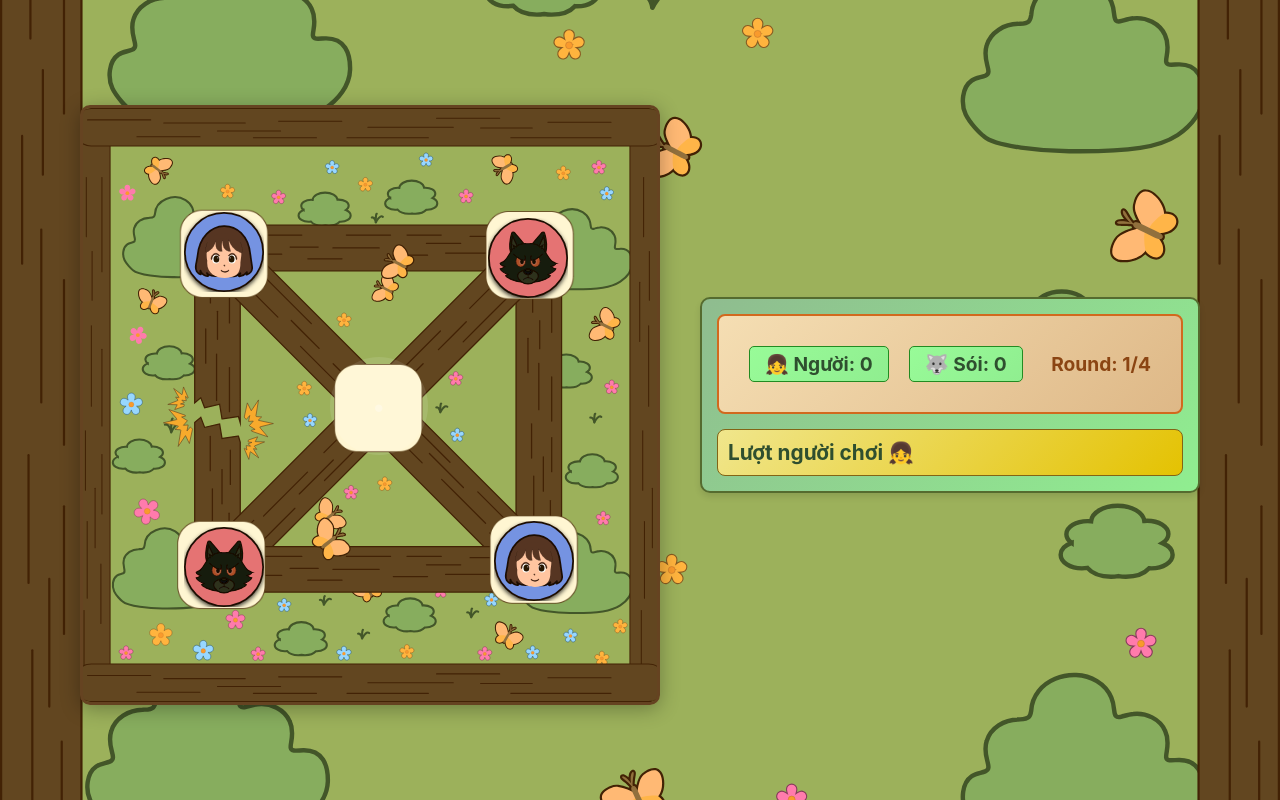
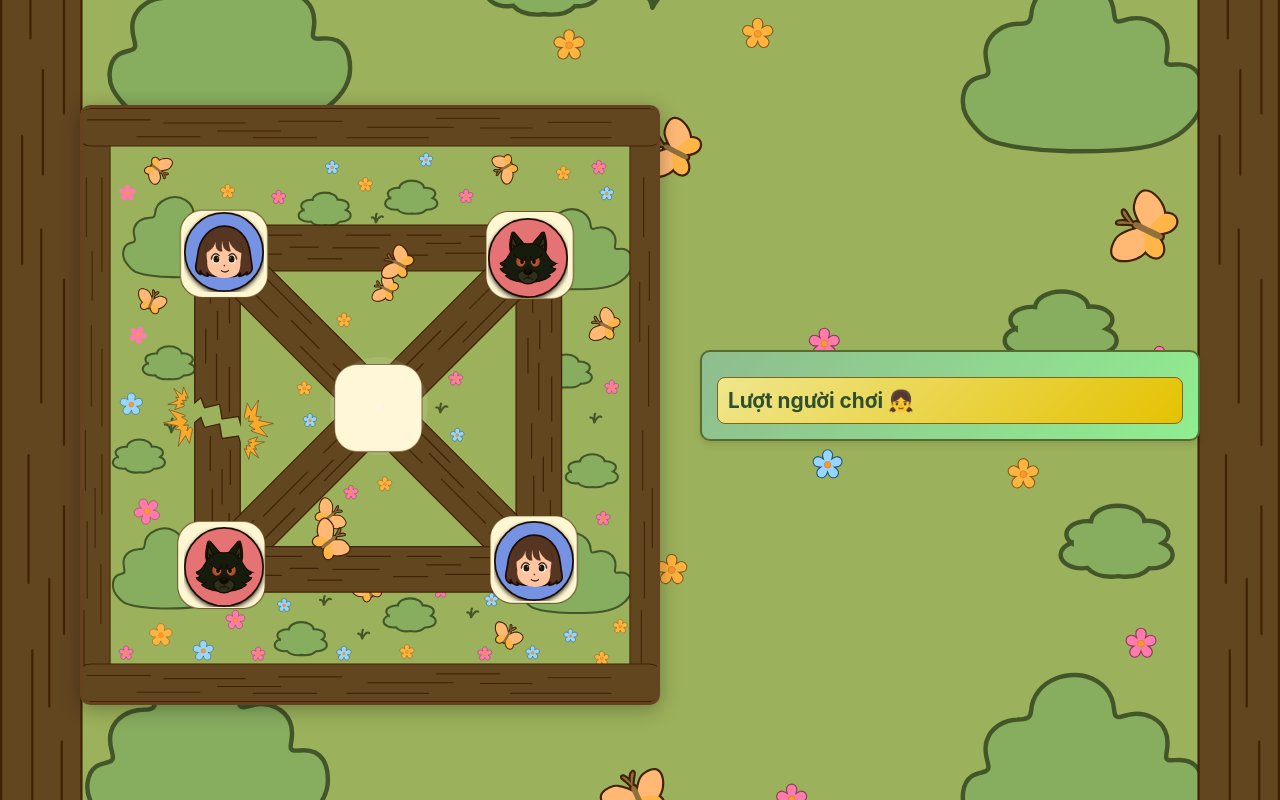
Before and after one commit to phunudocthan/no-bi-ta, a React (Create React App) app: page / in a window 1280 px wide. Built offline with nearby package versions, Linux system fonts and the light colour scheme.

Commit message:
Initial commit

```diff
--- a/src/App.js
+++ b/src/App.js
@@ -17,9 +17,6 @@ function App() {
     selectedIndex: null,
     turn: "human",
     log: "Lượt người chơi 👧",
-    round: 1,
-    humanScore: 0,
-    wolfScore: 0,
     isGameOver: false,
     isCheckingWin: false,
     gameEnded: false,
@@ -90,9 +87,6 @@ function App() {
       turn: "human",
       selectedIndex: null,
       log: "Lượt: Người 👧",
-      round: 1,
-      humanScore: 0,
-      wolfScore: 0,
       isGameOver: false,
       isCheckingWin: false,
       gameEnded: false,
@@ -110,52 +104,12 @@ function App() {
     }));
   };
 
-  const resetRound = () => {
-    const nextRound = gameState.round + 1;
-
-    // Trạng thái ban đầu: hai nhân vật của mỗi phe nằm cùng một đường chéo
-    const newBoardState = [
-      { piece: "human" }, // góc trên trái
-      { piece: "wolf" }, // góc trên phải
-      { piece: "wolf" }, // góc dưới trái
-      { piece: "human" }, // góc dưới phải
-      { piece: null }, // trung tâm
-    ];
-
-    // Nếu round chẵn, hoán đổi vị trí hai phe theo nguyên tắc đường chéo
-    if (nextRound % 2 === 0) {
-      console.log("Hoán đổi vị trí cho round", nextRound);
-      // Hoán đổi: người ở đường chéo trên trái-dưới phải ↔ sói ở đường chéo trên phải-dưới trái
-      newBoardState[0].piece = "wolf"; // góc trên trái -> sói
-      newBoardState[1].piece = "human"; // góc trên phải -> người
-      newBoardState[2].piece = "human"; // góc dưới trái -> người
-      newBoardState[3].piece = "wolf"; // góc dưới phải -> sói
-      newBoardState[4].piece = null; // giữ ô trống ở giữa
-    }
-
-    setGameState((prev) => ({
-      ...prev,
-      boardState: newBoardState,
-      selectedIndex: null,
-      turn: "human",
-      log: `Round ${nextRound}: Lượt người chơi 👧`,
-      round: nextRound,
-      isGameOver: false,
-      isCheckingWin: false,
-      gameEnded: false,
-    }));
-  };
-
-  const showGameOverModal = (message, humanScore, wolfScore) => {
+  const showGameOverModal = (message) => {
     const modal = document.createElement("div");
     modal.className = "game-over-modal";
     modal.innerHTML = `
       <div class="modal-content">
         <h2>${message}</h2>
-        <div class="final-score">
-          <p>👧 Người: ${humanScore}</p>
-          <p>🐺 Sói: ${wolfScore}</p>
-        </div>
         <button onclick="window.location.reload();">Chơi lại</button>
       </div>
     `;
@@ -325,191 +279,49 @@ function App() {
           }));
 
           if (!humanCanMove && !wolfCanMove) {
-            console.log("Hòa round!");
+            console.log("Hòa!");
             setGameState((prev) => ({
               ...prev,
-              log: "Hòa round! 🤝",
+              log: "Hòa! 🤝",
             }));
 
-            // Kiểm tra điều kiện kết thúc game
+            // Kết thúc game ngay lập tức
             setTimeout(() => {
-              const currentHumanScore = gameState.humanScore;
-              const currentWolfScore = gameState.wolfScore;
-
-              console.log(
-                "Current scores - Human:",
-                currentHumanScore,
-                "Wolf:",
-                currentWolfScore
-              );
-
-              if (currentHumanScore >= 3 || currentWolfScore >= 3) {
-                // Một bên đã thắng 3 round
-                setGameState((prev) => ({
-                  ...prev,
-                  gameEnded: true,
-                }));
-                if (currentHumanScore >= 3) {
-                  showGameOverModal(
-                    "Người thắng chung cuộc! 👑",
-                    currentHumanScore,
-                    currentWolfScore
-                  );
-                } else {
-                  showGameOverModal(
-                    "Sói thắng chung cuộc! 👑",
-                    currentHumanScore,
-                    currentWolfScore
-                  );
-                }
-              } else if (
-                gameState.round >= 4 &&
-                currentHumanScore === 2 &&
-                currentWolfScore === 2
-              ) {
-                // Đến round 4 mà mỗi bên 2 round thì hòa
-                setGameState((prev) => ({
-                  ...prev,
-                  gameEnded: true,
-                }));
-                showGameOverModal(
-                  "Hòa chung cuộc! 🤝",
-                  currentHumanScore,
-                  currentWolfScore
-                );
-              } else {
-                // Tiếp tục round tiếp theo
-                setGameState((prev) => ({
-                  ...prev,
-                  log: "Hòa round! 🤝 - Nhấn bất kỳ đâu để tiếp tục...",
-                }));
-              }
+              setGameState((prev) => ({
+                ...prev,
+                gameEnded: true,
+              }));
+              showGameOverModal("Hòa! 🤝");
             }, 2000);
           } else if (!humanCanMove) {
-            console.log("Sói thắng round!");
-            const newWolfScore = gameState.wolfScore + 1;
+            console.log("Sói thắng!");
             setGameState((prev) => ({
               ...prev,
-              log: "Sói thắng round! 🐺 - Người hết nước đi!",
-              wolfScore: newWolfScore,
+              log: "Sói thắng! 🐺 - Người hết nước đi!",
             }));
 
+            // Kết thúc game ngay lập tức
             setTimeout(() => {
-              // Kiểm tra điều kiện kết thúc game
-              const currentHumanScore = gameState.humanScore;
-              const currentWolfScore = newWolfScore;
-
-              console.log(
-                "After wolf win - Human:",
-                currentHumanScore,
-                "Wolf:",
-                currentWolfScore
-              );
-
-              if (currentHumanScore >= 3 || currentWolfScore >= 3) {
-                // Một bên đã thắng 3 round
-                setGameState((prev) => ({
-                  ...prev,
-                  gameEnded: true,
-                }));
-                if (currentHumanScore >= 3) {
-                  showGameOverModal(
-                    "Người thắng chung cuộc! 👑",
-                    currentHumanScore,
-                    currentWolfScore
-                  );
-                } else {
-                  showGameOverModal(
-                    "Sói thắng chung cuộc! 👑",
-                    currentHumanScore,
-                    currentWolfScore
-                  );
-                }
-              } else if (
-                gameState.round >= 4 &&
-                currentHumanScore === 2 &&
-                currentWolfScore === 2
-              ) {
-                // Đến round 4 mà mỗi bên 2 round thì hòa
-                setGameState((prev) => ({
-                  ...prev,
-                  gameEnded: true,
-                }));
-                showGameOverModal(
-                  "Hòa chung cuộc! 🤝",
-                  currentHumanScore,
-                  currentWolfScore
-                );
-              } else {
-                // Tiếp tục round tiếp theo
-                setGameState((prev) => ({
-                  ...prev,
-                  log: "Sói thắng round! 🐺 - Nhấn bất kỳ đâu để tiếp tục...",
-                }));
-              }
+              setGameState((prev) => ({
+                ...prev,
+                gameEnded: true,
+              }));
+              showGameOverModal("Sói thắng! 🐺");
             }, 2000);
           } else if (!wolfCanMove) {
-            console.log("Người thắng round!");
-            const newHumanScore = gameState.humanScore + 1;
+            console.log("Người thắng!");
             setGameState((prev) => ({
               ...prev,
-              log: "Người thắng round! 👧 - Sói hết nước đi!",
-              humanScore: newHumanScore,
+              log: "Người thắng! 👧 - Sói hết nước đi!",
             }));
 
+            // Kết thúc game ngay lập tức
             setTimeout(() => {
-              // Kiểm tra điều kiện kết thúc game
-              const currentHumanScore = newHumanScore;
-              const currentWolfScore = gameState.wolfScore;
-
-              console.log(
-                "After human win - Human:",
-                currentHumanScore,
-                "Wolf:",
-                currentWolfScore
-              );
-
-              if (currentHumanScore >= 3 || currentWolfScore >= 3) {
-                // Một bên đã thắng 3 round
-                setGameState((prev) => ({
-                  ...prev,
-                  gameEnded: true,
-                }));
-                if (currentHumanScore >= 3) {
-                  showGameOverModal(
-                    "Người thắng chung cuộc! 👑",
-                    currentHumanScore,
-                    currentWolfScore
-                  );
-                } else {
-                  showGameOverModal(
-                    "Sói thắng chung cuộc! 👑",
-                    currentHumanScore,
-                    currentWolfScore
-                  );
-                }
-              } else if (
-                gameState.round >= 4 &&
-                currentHumanScore === 2 &&
-                currentWolfScore === 2
-              ) {
-                // Đến round 4 mà mỗi bên 2 round thì hòa
-                setGameState((prev) => ({
-                  ...prev,
-                  gameEnded: true,
-                }));
-                showGameOverModal(
-                  "Hòa chung cuộc! 🤝",
-                  currentHumanScore,
-                  currentWolfScore
-                );
-              } else {
-                // Tiếp tục round tiếp theo
-                setGameState((prev) => ({
-                  ...prev,
-                  log: "Người thắng round! 👧 - Nhấn bất kỳ đâu để tiếp tục...",
-                }));
-              }
+              setGameState((prev) => ({
+                ...prev,
+                gameEnded: true,
+              }));
+              showGameOverModal("Người thắng! 👧");
             }, 2000);
           }
         }
@@ -521,7 +333,7 @@ function App() {
   const handleAppClick = (e) => {
     // Nếu đang chờ người chơi nhấn để tiếp tục round
     if (gameState.log.includes("Nhấn bất kỳ đâu để tiếp tục")) {
-      resetRound();
+      resetGame();
       return;
     }
   };
@@ -538,13 +350,6 @@ function App() {
           onBotMoveAnimationEnd={handleBotMoveAnimationEnd}
         />
         <div className="game-info">
-          <div className="score-board">
-            <div className="score">
-              <span>👧 Người: {gameState.humanScore}</span>
-              <span>🐺 Sói: {gameState.wolfScore}</span>
-            </div>
-            <div className="round">Round: {gameState.round}/4</div>
-          </div>
           <div className="log">{gameState.log}</div>
         </div>
       </div>
```
